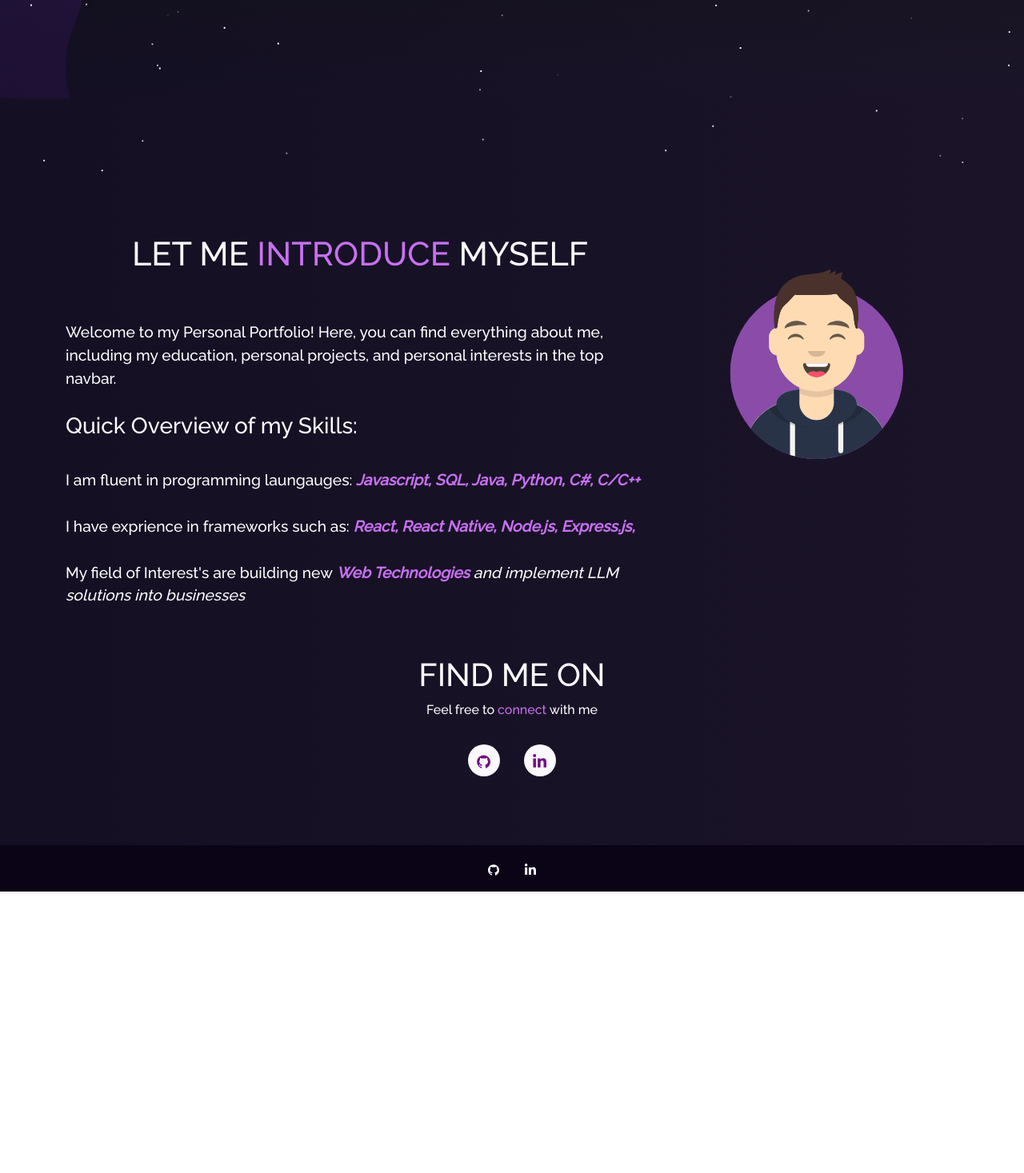
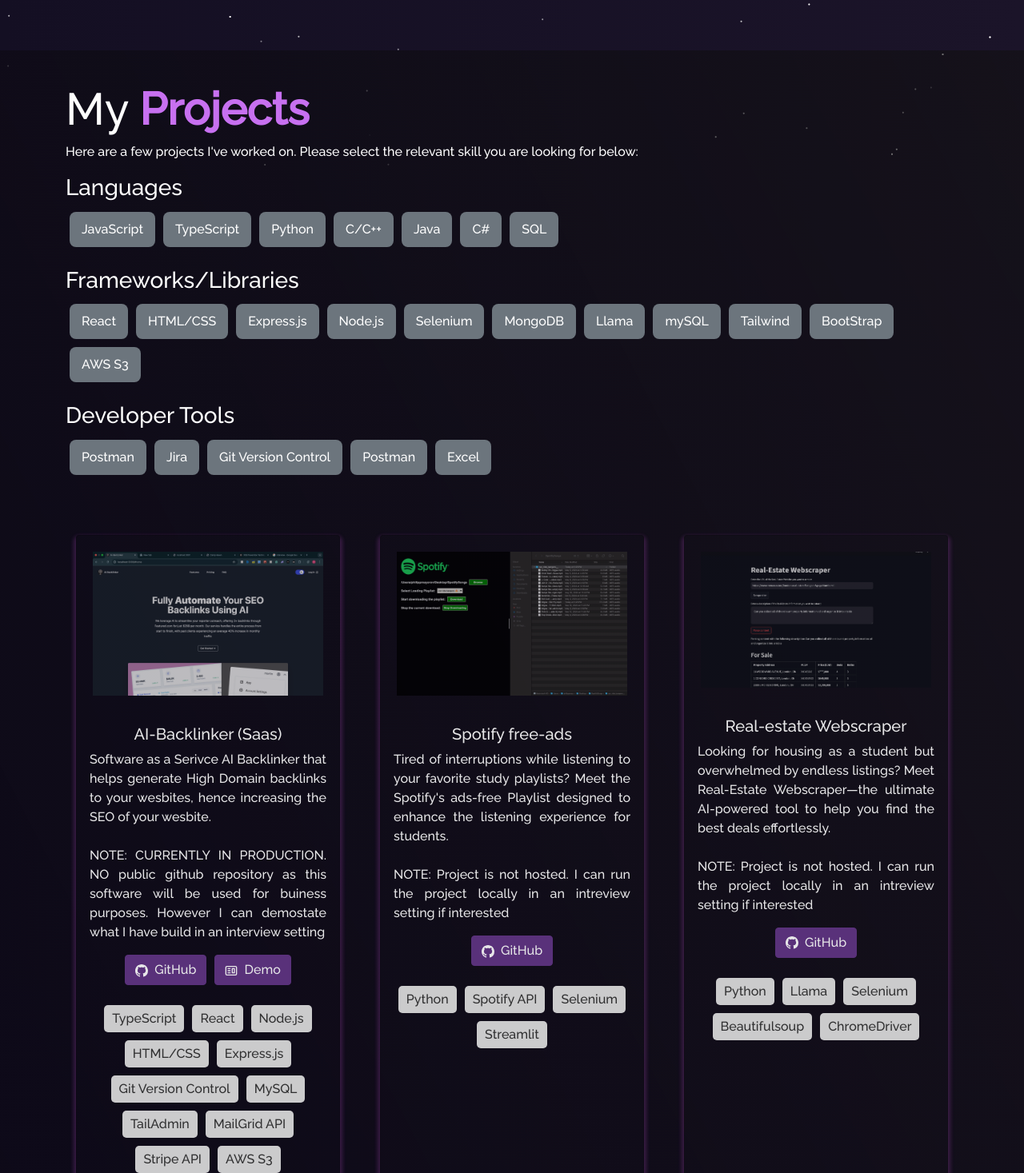
Before and after one commit to PhilippMayorov/PhilippsPortfolio, a React (Create React App) app: page / in a window 1280 px wide. Shown: the part 583-2050 px from the top of the page at 80% size. Before the commit the page ends 1698 px from the top, so only its background shows below. Built offline with nearby package versions, Linux system fonts and the light colour scheme.

Commit message:
Redesigned my Protfolio Website

```diff
--- a/src/App.js
+++ b/src/App.js
@@ -5,6 +5,9 @@
 import About from './components/About/About'
 import Projects from './components/Projects/Projects'
 import Footer from './components/Footer'
+import Particle from 'components/Particle'
+import CertificationBlock from './components/About/Certification'
+
 import {
   BrowserRouter as Router,
   Route,
@@ -32,14 +35,20 @@
       <Preloader load={load} />
       <div className="App" id={load ? 'no-scroll' : 'scroll'}>
         <Navbar />
+        <Particle />
+
         <ScrollToTop />
-        <Routes>
-          <Route path="/" element={<Home />} />
-          <Route path="/project" element={<Projects />} />
-          <Route path="/about" element={<About />} />
-          {/* <Route path="/resume" element={<Resume />} /> */}
-          <Route path="*" element={<Navigate to="/" />} />
-        </Routes>
+        <div id="home">
+          <Home />
+        </div>
+        <div id="projects">
+          <Projects />
+        </div>
+        <div id="about">
+          <About />
+        </div>
+
+        {/* <CertificationBlock /> */}
         <Footer />
       </div>
     </Router>
--- a/src/components/Home/Home.js
+++ b/src/components/Home/Home.js
@@ -8,8 +8,8 @@
 function Home() {
   return (
     <section>
-      <Container fluid className="home-section" id="home">
-        <Particle />
+      {/* <Container fluid className="home-section" id="home"> */}
+      {/* <Particle /> */}
       <Container className="home-content">
         <Row>
           <Col md={7} className="home-header">
@@ -40,8 +40,8 @@
           </Col>
         </Row>
       </Container>
-      </Container>
-      <Home2 />
+      {/* </Container> */}
+      {/* <Home2 /> */}
     </section>
   )
 }
--- a/src/components/Home/Type.js
+++ b/src/components/Home/Type.js
@@ -9,11 +9,13 @@
         strings: [
           'Full-Stack Software Engineer',
           'Computer Science Student at Western University',
-          'Boxer and International Judo Athlete', // not sure if to include this.
+          'Boxer and International Judo Athlete',
         ],
         autoStart: true,
         loop: true,
-        deleteSpeed: 50,
+        deleteSpeed: 20,
+        delay: 40,
+        typeSpeed: 500,
       }}
     />
   )
--- a/src/components/Projects/ProjectCards.js
+++ b/src/components/Projects/ProjectCards.js
@@ -1,8 +1,8 @@
-import React from "react";
-import Card from "react-bootstrap/Card";
-import Button from "react-bootstrap/Button";
-import { CgWebsite } from "react-icons/cg";
-import { BsGithub } from "react-icons/bs";
+import React from 'react'
+import Card from 'react-bootstrap/Card'
+import Button from 'react-bootstrap/Button'
+import { CgWebsite } from 'react-icons/cg'
+import { BsGithub } from 'react-icons/bs'
 
 function ProjectCards(props) {
   return (
@@ -10,31 +10,47 @@
       <Card.Img variant="top" src={props.imgPath} alt="card-img" />
       <Card.Body>
         <Card.Title>{props.title}</Card.Title>
-        <Card.Text style={{ textAlign: "justify" }}>
-          {props.description}
+        <Card.Text style={{ textAlign: 'justify' }}>
+          {props.description[0]}
+          <br />
+          <br />
+          {props.description[1]}
         </Card.Text>
-        <Button variant="primary" href={props.ghLink} target="_blank">
-          <BsGithub /> &nbsp;
-          {props.isBlog ? "Blog" : "GitHub"}
-        </Button>
-        {"\n"}
-        {"\n"}
 
-        {/* If the component contains Demo link and if it's not a Blog then, it will render the below component  */}
+        {!props.isBlog && props.ghLink && (
+          <Button variant="primary" href={props.ghLink} target="_blank">
+            <BsGithub /> &nbsp;
+            {props.isBlog ? 'Blog' : 'GitHub'}
+          </Button>
+        )}
 
         {!props.isBlog && props.demoLink && (
           <Button
             variant="primary"
             href={props.demoLink}
             target="_blank"
-            style={{ marginLeft: "10px" }}
+            style={{ marginLeft: '10px' }}
           >
             <CgWebsite /> &nbsp;
-            {"Demo"}
+            {'Demo'}
           </Button>
         )}
+        {/* <hr> </hr> */}
+        <div style={{ marginTop: '20px' }}>
+          {props.skills.map((skill, index) => (
+            <span
+              key={index}
+              className={`skill-badge ${
+                props.selectedSkills.includes(skill) ? 'highlight' : ''
+              }`}
+            >
+              {skill}
+            </span>
+          ))}
+        </div>
       </Card.Body>
     </Card>
-  );
+  )
 }
-export default ProjectCards;
+
+export default ProjectCards
--- a/src/components/Projects/Projects.js
+++ b/src/components/Projects/Projects.js
@@ -1,70 +1,200 @@
-import React from 'react'
-import { Container, Row, Col } from 'react-bootstrap'
+import React, { useState } from 'react'
+import { Container, Row, Col, Button } from 'react-bootstrap'
 import ProjectCard from './ProjectCards'
 import Particle from '../Particle'
 import CampHaven from '../../Assets/Projects/CampHaven.png'
 import SpotifyProject from '../../Assets/Projects/Spotify.png'
 import Webscraper from '../../Assets/Projects/Webscraper.png'
+import Backlinker from '../../Assets/Projects/Backlinker.png'
+
+// Separate skill lists
+const languages = [
+  'JavaScript',
+  'TypeScript',
+  'Python',
+  'C/C++',
+  'Java',
+  'C#',
+  'SQL',
+]
+const frameworksLibraries = [
+  'React',
+  'HTML/CSS',
+  'Express.js',
+  'Node.js',
+  'Selenium',
+  'MongoDB',
+  'Llama',
+  'mySQL',
+  'Tailwind',
+  'BootStrap',
+  'AWS S3',
+]
+const developerTools = [
+  'Postman',
+  'Jira',
+  'Git Version Control',
+  'Postman',
+  'Excel',
+]
+
+const projectsData = [
+  {
+    imgPath: Backlinker,
+    title: 'AI-Backlinker (Saas)',
+    description: [
+      'Software as a Serivce AI Backlinker that helps generate High Domain backlinks to your wesbites, hence increasing the SEO of your wesbite.',
+      'NOTE: CURRENTLY IN PRODUCTION. NO public github repository as this software will be used for buiness purposes. However I can demostate what I have build in an interview setting',
+    ],
+    ghLink: 'https://github.com/PhilippMayorov/Camp-Haven',
+    demoLink: 'https://camphaven.onrender.com/',
+    skills: [
+      'TypeScript',
+      'React',
+      'Node.js',
+      'HTML/CSS',
+      'Express.js',
+      'Git Version Control',
+      'MySQL',
+      'TailAdmin',
+      'MailGrid API',
+      'Stripe API',
+      'AWS S3',
+    ],
+  },
+  {
+    imgPath: SpotifyProject,
+    title: 'Spotify free-ads',
+    description: [
+      "Tired of interruptions while listening to your favorite study playlists? Meet the Spotify's ads-free Playlist designed to enhance the listening experience for students.",
+      'NOTE: Project is not hosted. I can run the project locally in an intreview setting if interested',
+    ],
+    ghLink: 'https://github.com/PhilippMayorov/FreeSpotifyDownloader',
+    skills: ['Python', 'Spotify API', 'Selenium', 'Streamlit'],
+  },
+  {
+    imgPath: Webscraper,
+    title: 'Real-estate Webscraper',
+    description: [
+      'Looking for housing as a student but overwhelmed by endless listings? Meet Real-Estate Webscraper—the ultimate AI-powered tool to help you find the best deals effortlessly.',
+      'NOTE: Project is not hosted. I can run the project locally in an intreview setting if interested',
+    ],
+    ghLink: 'https://github.com/PhilippMayorov/RealEstateScraper',
+    skills: ['Python', 'Llama', 'Selenium', 'Beautifulsoup', 'ChromeDriver'],
+  },
+  {
+    imgPath: CampHaven,
+    title: 'Camphave (Kijiji-Clone)',
+    description: [
+      'A campsite web application marketplace that connects people who want to rent out their campsite with people wanting to accommodate a campsite.',
+      'NOTE: I am using a free hosting provider, so demo link may be SLOW. I can run the project locally in an interview setting',
+    ],
+    ghLink: 'https://github.com/PhilippMayorov/Camp-Haven',
+    demoLink: 'https://camphaven.onrender.com/',
+    skills: [
+      'JavaScript',
+      'React',
+      'Node.js',
+      'HTML/CSS',
+      'Express.js',
+      'Cross-Site Scripting (XSS)',
+      'Git Version Control',
+      'Postman',
+      'MongoDB',
+      'MatBox API',
+    ],
+  },
+]
 
 function Projects() {
+  const [selectedSkills, setSelectedSkills] = useState([])
+
+  const toggleSkill = (skill) => {
+    setSelectedSkills((prev) =>
+      prev.includes(skill) ? prev.filter((s) => s !== skill) : [...prev, skill]
+    )
+  }
+
+  const filteredProjects = selectedSkills.length
+    ? projectsData.filter((project) =>
+        project.skills.some((skill) => selectedSkills.includes(skill))
+      )
+    : projectsData
+
   return (
-    <Container fluid className="project-section">
+    <Container fluid className="project-section" style={{ paddingTop: '10px' }}>
       <Particle />
       <Container>
-        <h1 className="project-heading">
+        <h1 className="project-heading" style={{ textAlign: 'left' }}>
           My <strong className="purple">Projects</strong>
         </h1>
-        <p style={{ color: 'white' }}>
-          Here are a few projects I've worked on recently.
+        <p style={{ color: 'white', textAlign: 'left' }}>
+          Here are a few projects I've worked on. Please select the relevant
+          skill you are looking for below:
         </p>
+
+        {/* Render Languages */}
+        <h3 style={{ color: 'white', textAlign: 'left' }}>Languages</h3>
+        <div className="skills-filter" style={{ textAlign: 'left' }}>
+          {languages.map((skill) => (
+            <Button
+              key={skill}
+              variant={selectedSkills.includes(skill) ? 'primary' : 'secondary'}
+              onClick={() => toggleSkill(skill)}
+              style={{ margin: '5px' }}
+            >
+              {skill}
+            </Button>
+          ))}
+        </div>
+
+        {/* Render Frameworks/Libraries */}
+        <h3 style={{ color: 'white', textAlign: 'left' }}>
+          Frameworks/Libraries
+        </h3>
+        <div className="skills-filter" style={{ textAlign: 'left' }}>
+          {frameworksLibraries.map((skill) => (
+            <Button
+              key={skill}
+              variant={selectedSkills.includes(skill) ? 'primary' : 'secondary'}
+              onClick={() => toggleSkill(skill)}
+              style={{ margin: '5px' }}
+            >
+              {skill}
+            </Button>
+          ))}
+        </div>
+
+        {/* Render Developer Tools */}
+        <h3 style={{ color: 'white', textAlign: 'left' }}>Developer Tools</h3>
+        <div className="skills-filter" style={{ textAlign: 'left' }}>
+          {developerTools.map((skill) => (
+            <Button
+              key={skill}
+              variant={selectedSkills.includes(skill) ? 'primary' : 'secondary'}
+              onClick={() => toggleSkill(skill)}
+              style={{ margin: '5px' }}
+            >
+              {skill}
+            </Button>
+          ))}
+        </div>
+
         <Row style={{ justifyContent: 'center', paddingBottom: '10px' }}>
-          <Col md={4} className="project-card">
-            <ProjectCard
-              imgPath={SpotifyProject}
-              isBlog={false}
-              title="Spotify free-ads"
-              description="Tired of interruptions while listening to your favorite study playlists?
-              Meet the Spotify's ads-free Playlist designed to enhance the listening experience for students.
-              This app utilizes Spotify's API to help you organize and manage your music. It fetches your playlists and
-              downloads an MP3 version from youtube onto your computer. Now you can enjoying your music without distractions
-              during study sessions or on the go!"
-              ghLink="https://github.com/PhilippMayorov/FreeSpotifyDownloader"
-              // demoLink="https://chatify-49.web.app/"
-            />
-          </Col>
-
-          <Col md={4} className="project-card">
-            <ProjectCard
-              imgPath={Webscraper}
-              isBlog={false}
-              title="Real-estate Webscraper: "
-              description="Looking for housing as a student but overwhelmed by endless listings? Meet Real-Estate
-              Webscraper—the ultimate AI-powered tool to help you find the best deals effortlessly. Simply copy and paste
-              the URL of your real estate browsing page, then describe your ideal home to the AI.
-              For example: 'A house with at least 4 bedrooms, 1500 sq. ft., a monthly rent of $2000–$2500, and the owner’s contact info.'
-              The Real-Estate Webscraper will instantly filter and extract
-              all relevant listings that match your criteria. Within seconds, you'll have a clear,
-              organized table of the best-priced options; no more wasted time or missed opportunities.
-              Find your student housing faster and smarter!"
-              ghLink="https://github.com/PhilippMayorov/RealEstateScraper"
-            />
-          </Col>
-
-          <Col md={4} className="project-card">
-            <ProjectCard
-              imgPath={CampHaven}
-              isBlog={false}
-              title="Camphave (Kijiji-Clone)"
-              description="A campsite web application marketplace that connects people
-              who want to rent out their campsite with people wanting to accommodate a campsite (similar to Air BnB).
-              Users can view available places for rent or create an account and post their listing for Rent. I used HTML, CSS, and EJS
-              for the front end visual. Applied middleware to ensure valid user authorization using Express.js, JOI Package and Bootstrap.
-              Camphaven is also cyber safe through Cyber-security prevention such as MongoDB injection,
-              and cross-site scripting (XSS) using Astronaut package"
-              ghLink="https://github.com/PhilippMayorov/Camp-Haven"
-              demoLink="https://camphaven.onrender.com/"
-            />
-          </Col>
+          {filteredProjects.map((project, index) => (
+            <Col md={4} className="project-card" key={index}>
+              <ProjectCard
+                imgPath={project.imgPath}
+                isBlog={false}
+                title={project.title}
+                description={project.description}
+                ghLink={project.ghLink}
+                demoLink={project.demoLink}
+                skills={project.skills} // Pass skills to ProjectCard
+                selectedSkills={selectedSkills} // Pass selected skills to highlight
+              />
+            </Col>
+          ))}
         </Row>
       </Container>
     </Container>
--- a/src/style.css
+++ b/src/style.css
@@ -276,7 +276,7 @@
 }
 
 .heading-name {
-  font-size: 2.5em !important;
+  font-size: 3.5em !important;
   padding-left: 45px !important;
 }
 
@@ -446,7 +446,7 @@
 /* --------- */
 .project-section {
   position: relative !important;
-  padding-top: 150px !important;
+  padding-top: 30px !important;
   padding-bottom: 30px !important;
   background-image: var(--section-background-color) !important;
 }
@@ -471,6 +471,54 @@
   transform: scale(1.02) !important;
   overflow: hidden !important;
   box-shadow: 0 4px 4px 5px rgba(129, 72, 144, 0.561) !important;
+}
+
+/* Add this to your CSS file */
+.skills-filter {
+  display: flex;
+  flex-wrap: wrap; /* Allows buttons to wrap to the next line if they exceed the container width */
+  margin-bottom: 20px; /* Space below the skills filter */
+}
+
+.skills-filter button {
+  margin: 5px; /* Space between buttons */
+  padding: 10px 15px; /* Add padding for a card-like appearance */
+  border-radius: 8px; /* Rounded corners */
+  background-color: #6c757d; /* Default background color */
+  color: white; /* Text color */
+  border: none; /* Remove border */
+  transition: background-color 0.3s; /* Smooth transition for hover effect */
+}
+
+.skills-filter button:hover {
+  background-color: #5a6268; /* Darker background on hover */
+}
+
+.skills-filter button:focus {
+  outline: none; /* Remove focus outline */
+}
+.skill-badge {
+  display: inline-block;
+  padding: 5px 10px;
+  margin: 5px;
+  border-radius: 5px;
+  background-color: #e0e0e0; /* Default background */
+  color: #333; /* Default text color */
+}
+
+.skill-badge.highlight {
+  background-color: #007bff; /* Highlight color */
+  color: white; /* Highlight text color */
+}
+
+/* Add this to your CSS file */
+.project-heading {
+  text-align: left; /* Ensure the heading is left-aligned */
+}
+
+.skills-filter {
+  text-align: left; /* Ensure the skills filter is left-aligned */
+  margin-bottom: 20px; /* Add some space below the skills filter */
 }
 
 .blog-card {
@@ -533,7 +581,7 @@
 }
 .project-heading {
   color: white !important;
-  font-size: 2.3em !important;
+  font-size: 3.5em !important;
   font-weight: 500 !important;
   padding-top: 10px !important;
 }
@@ -544,7 +592,7 @@
 
 .about-section {
   position: relative !important;
-  padding-top: 150px !important;
+  padding-top: 30px !important;
   padding-bottom: 30px !important;
   background-image: var(--section-background-color) !important;
   color: white !important;
```
Also changed, not shown: src/components/About/About.js (+10 -8 lines), src/components/Navbar.js (+3 -12 lines), src/Assets/Projects/Backlinker.png (added). Lines whose indentation alone changed are shown as unchanged.
